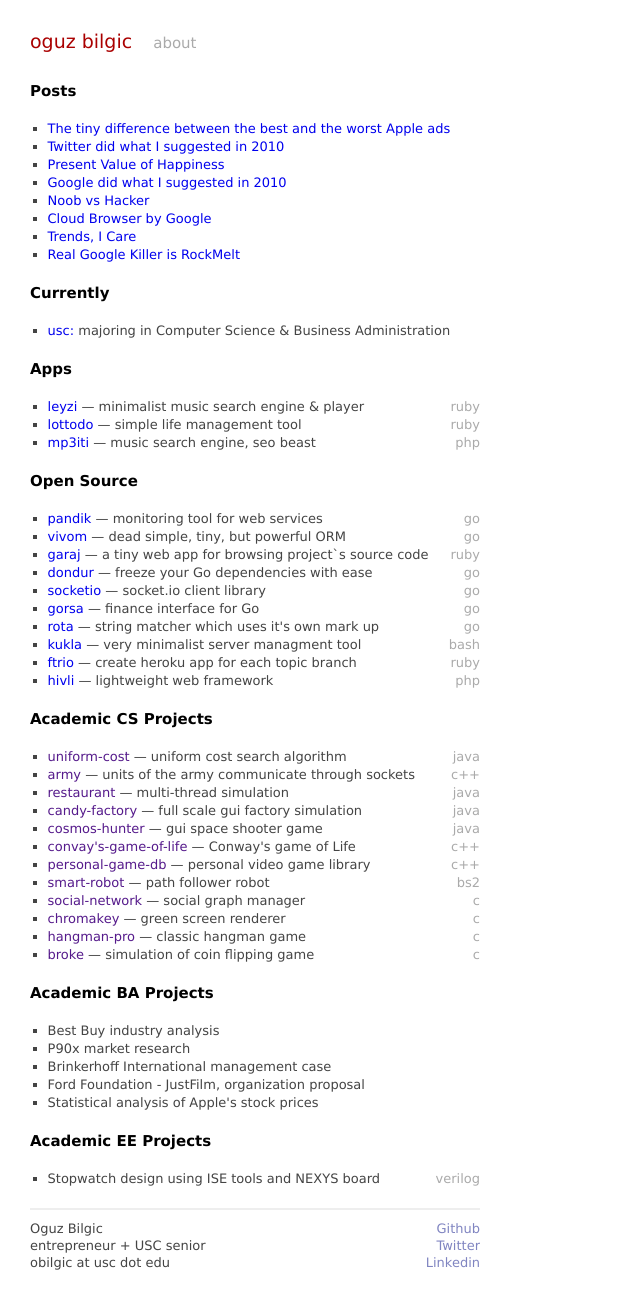
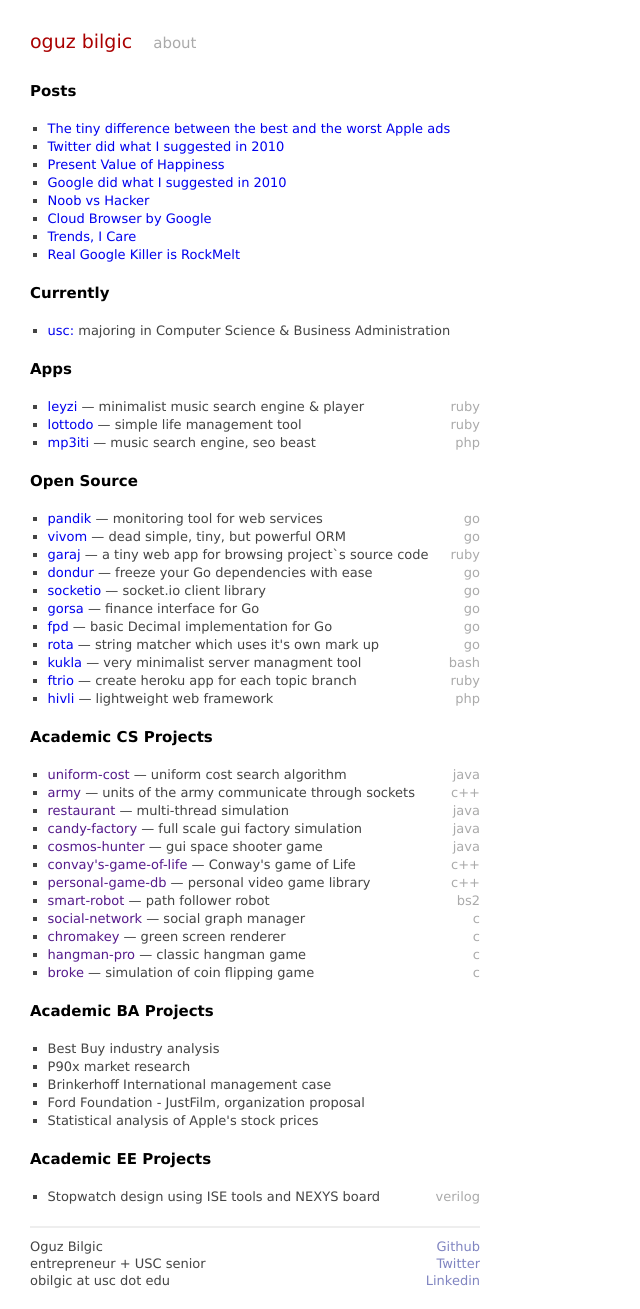
Before and after one commit to oguzbilgic/oguzbilgic.github.com, a Jekyll site: the page built from index.html, in a window 1280 px wide. Shown: the whole page, without its empty margins (0-640 px from the left). Built offline with Jekyll 4.4.1, drawn with Linux system fonts in a browser that asks for light colours; Markdown is read by kramdown in place of the engine named in the settings.

Commit message:
Update index.html

```diff
--- a/index.html
+++ b/index.html
@@ -31,6 +31,7 @@
     <li><a href="http://github.com/oguzbilgic/dondur/">dondur</a> — freeze your Go dependencies with ease <span class="lang">go</span></li>
     <li><a href="http://github.com/oguzbilgic/socketio/">socketio</a> — socket.io client library <span class="lang">go</span></li>
     <li><a href="http://github.com/oguzbilgic/gorsa/">gorsa</a> — finance interface for Go <span class="lang">go</span></li>
+    <li><a href="http://github.com/oguzbilgic/gorsa/">fpd</a> — basic Decimal implementation for Go <span class="lang">go</span></li>
     <li><a href="http://github.com/oguzbilgic/rota/">rota</a> — string matcher which uses it's own mark up <span class="lang">go</span></li>
     <li><a href="http://github.com/oguzbilgic/kukla/">kukla</a> — very minimalist server managment tool <span class="lang">bash</span></li>
     <li><a href="http://github.com/oguzbilgic/ftrio/">ftrio</a> — create heroku app for each topic branch <span class="lang">ruby</span></li>
```
